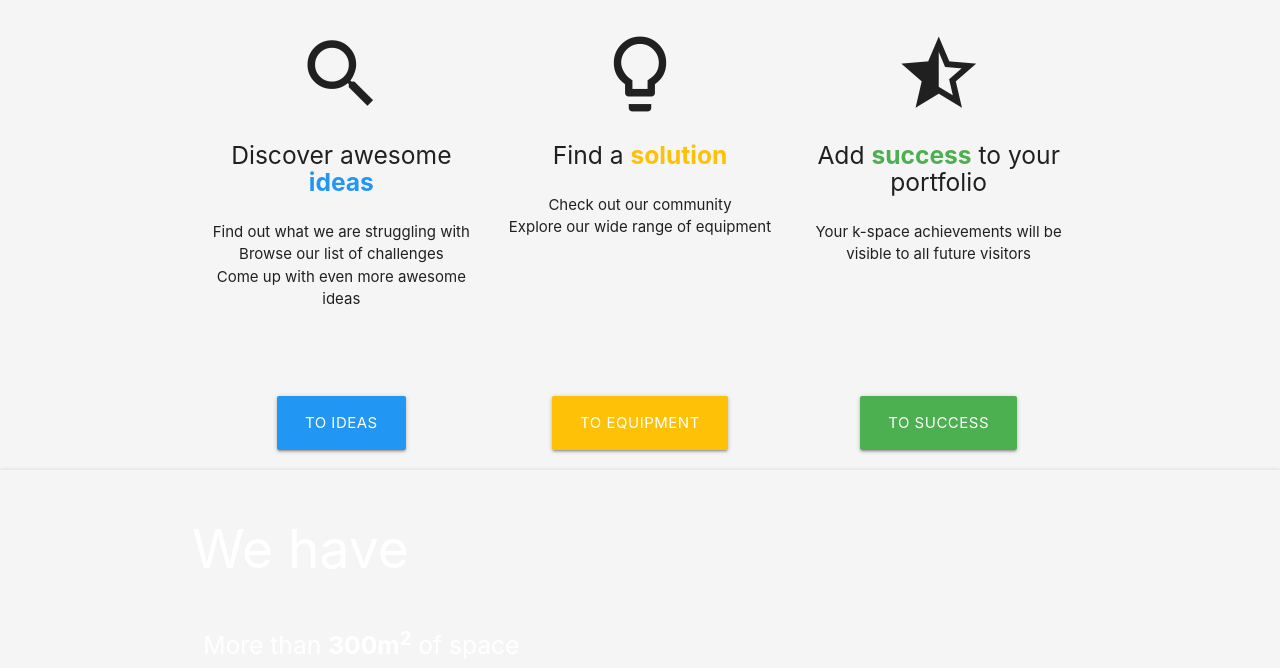
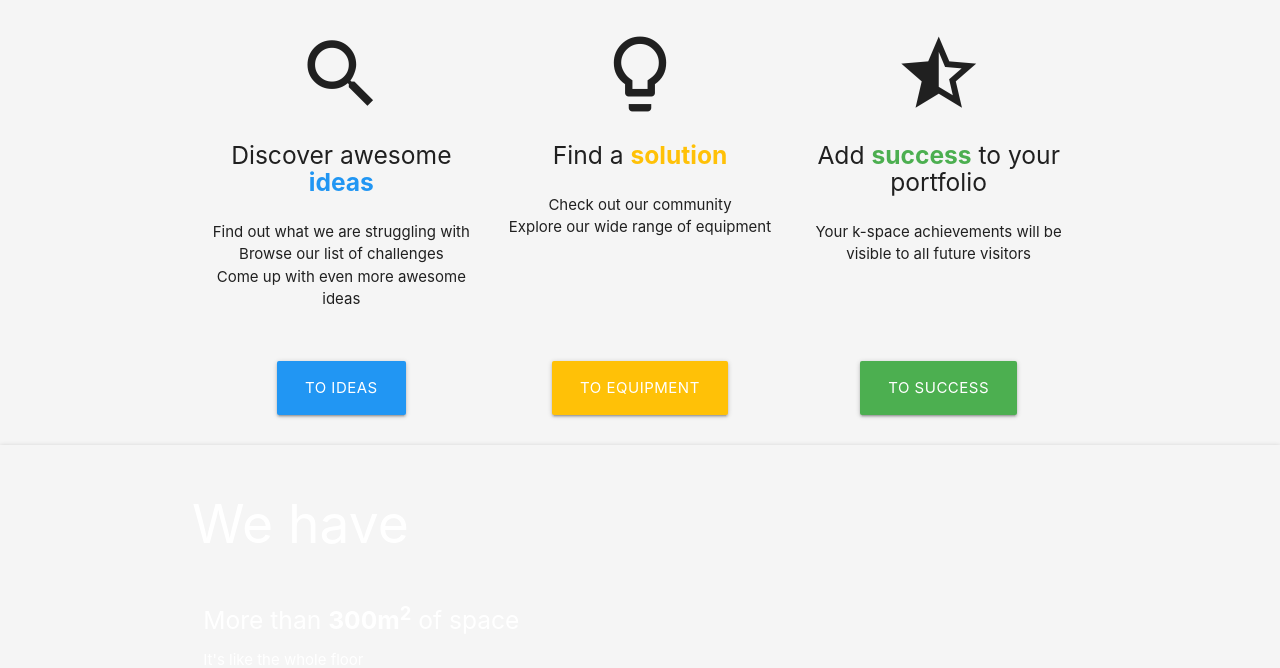
Before and after one commit to k-space-ee/k-space-web, a Django app: page / in a window 1280 px wide. Shown: the part 322-990 px from the top of the page. Run offline with Django 3.2, Linux system fonts and the light colour scheme; data that the repository does not hold is empty; some libraries are stand-ins or nearby versions.

Commit message:
front page space before buttons

```diff
--- a/templates/index.html
+++ b/templates/index.html
@@ -39,7 +39,7 @@
   </div>
 
   <!-- ideas solution success -->
-  <div class="row container section">
+  <div class="row container section" style="padding-bottom: 0px; margin-bottom: 0px">
 
     <div class="col s12 m4">
       <div class="section center-align">
@@ -97,7 +97,7 @@
     </div>
   </div>
 
-  <div class="row container center-align hide-on-small-only">
+  <div class="row container center-align hide-on-small-only" style="margin-bottom: 30px;">
     <div class="col s12 m4">
       <a class="btn-large blue" href="/challenges">to ideas</a>
     </div>
```
